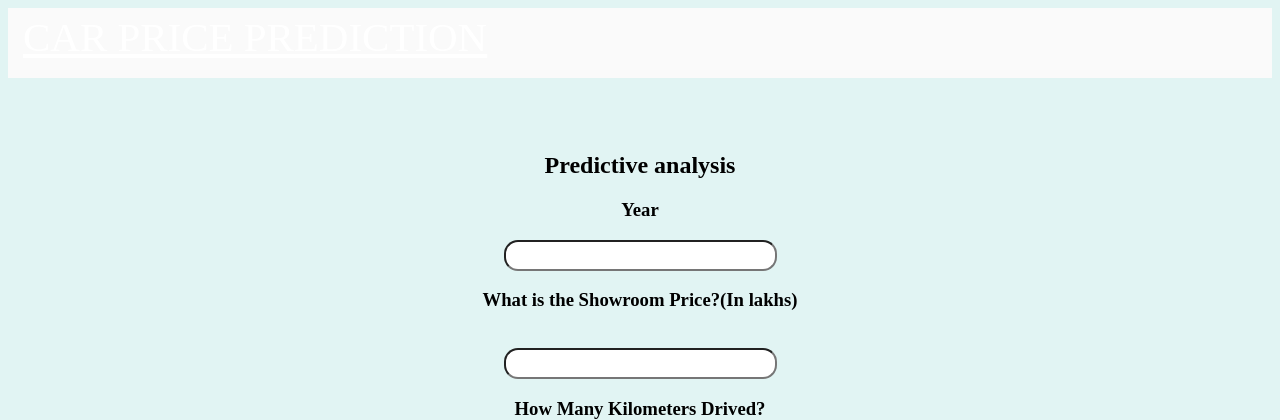
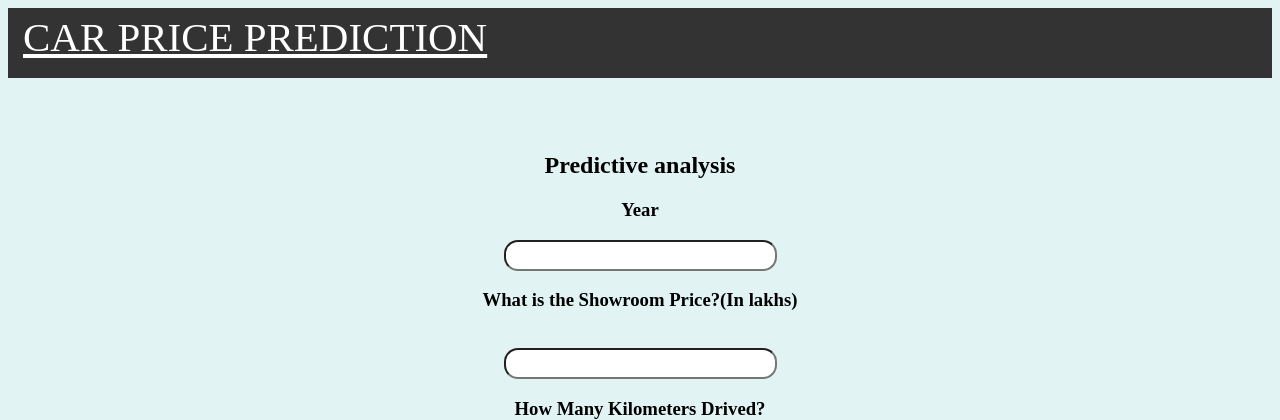
Before and after one commit to GattemBharath/Car-Price-Prediction, a Flask app: page / in a window 1280 px wide. Shown: the top 420 px of the page. Run offline with Flask 2, Linux system fonts and the light colour scheme; parts of the project's set-up code (start-up, migrations or seed data) failed here and were passed over.

Commit message:
Update index.html

```diff
--- a/templates/index.html
+++ b/templates/index.html
@@ -98,7 +98,7 @@
               min-height: 70px;
        }
         .navbar {
-            background-color: #fafafa;
+            background-color: #333333;
         }
         #research {
             font-size: 18px;
```
